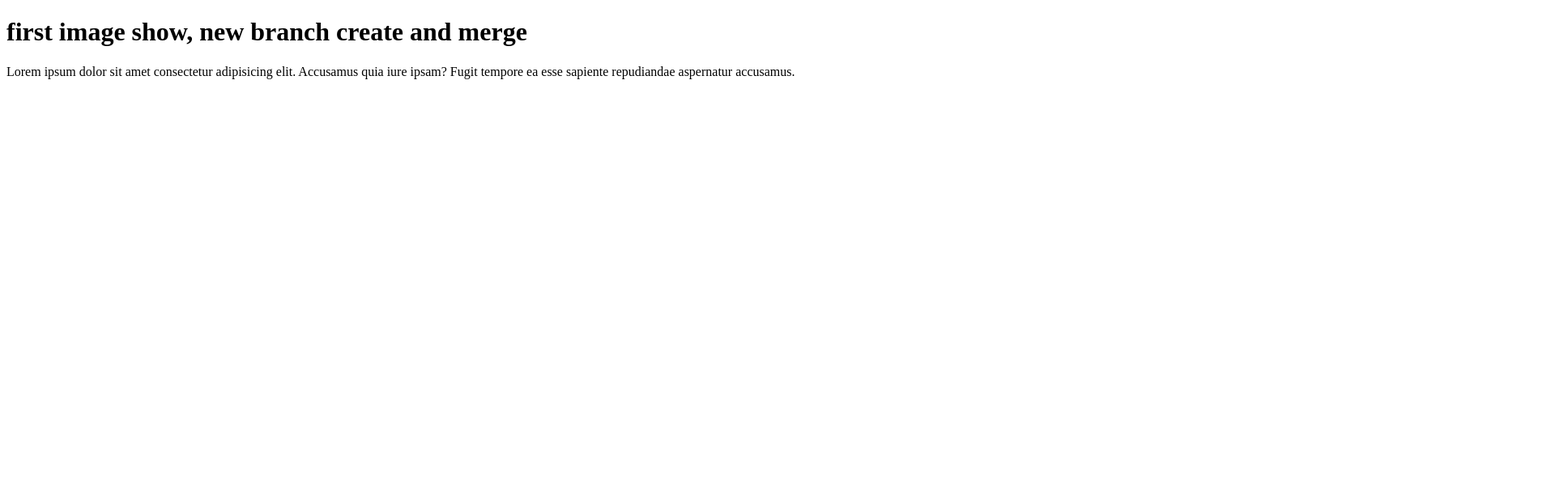
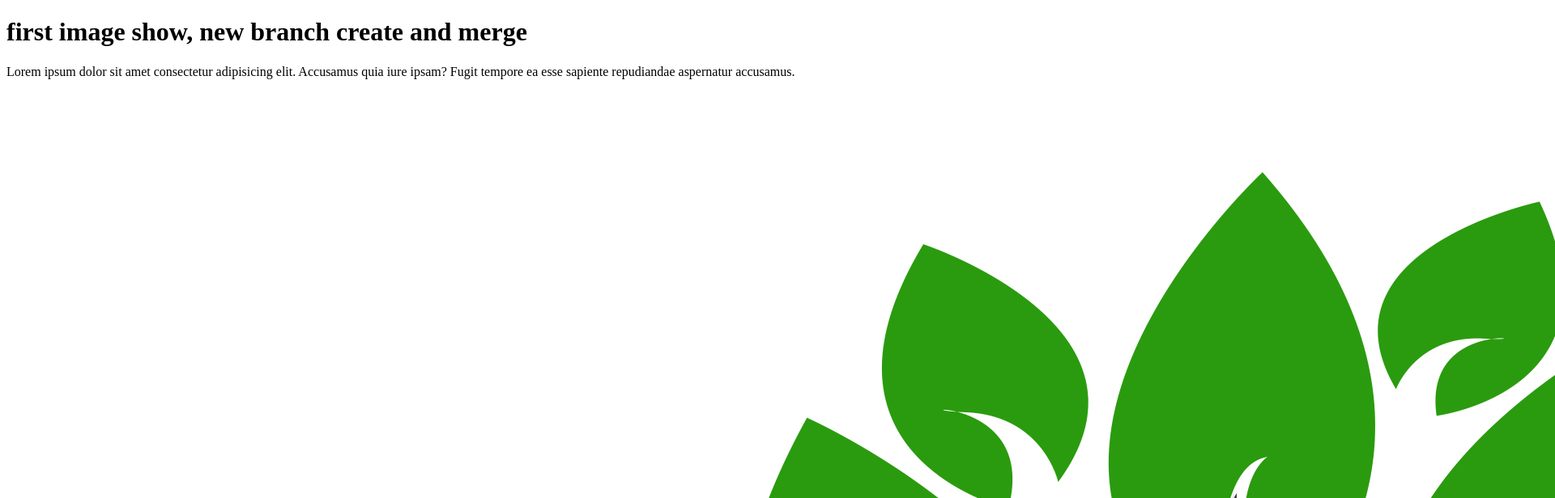
Before and after one commit to sajjad516/hello, a plain HTML site: page index.html in a window 1280 px wide. Shown: the top 616 px of the page at 81% size, 1920 px wide, since content can reach past the window. Drawn offline with Linux system fonts and the light colour scheme.

Commit message:
image add

```diff
--- a/index.html
+++ b/index.html
@@ -9,5 +9,6 @@
 <body>
   <h1>first image show, new branch create and merge </h4>
     <p>Lorem ipsum dolor sit amet consectetur adipisicing elit. Accusamus quia iure ipsam? Fugit tempore ea esse sapiente repudiandae aspernatur accusamus.</p>
+    <img src="Logo-Design.png" alt="">
 </body>
 </html>
```
Also changed, not shown: Logo-Design.png (added).
